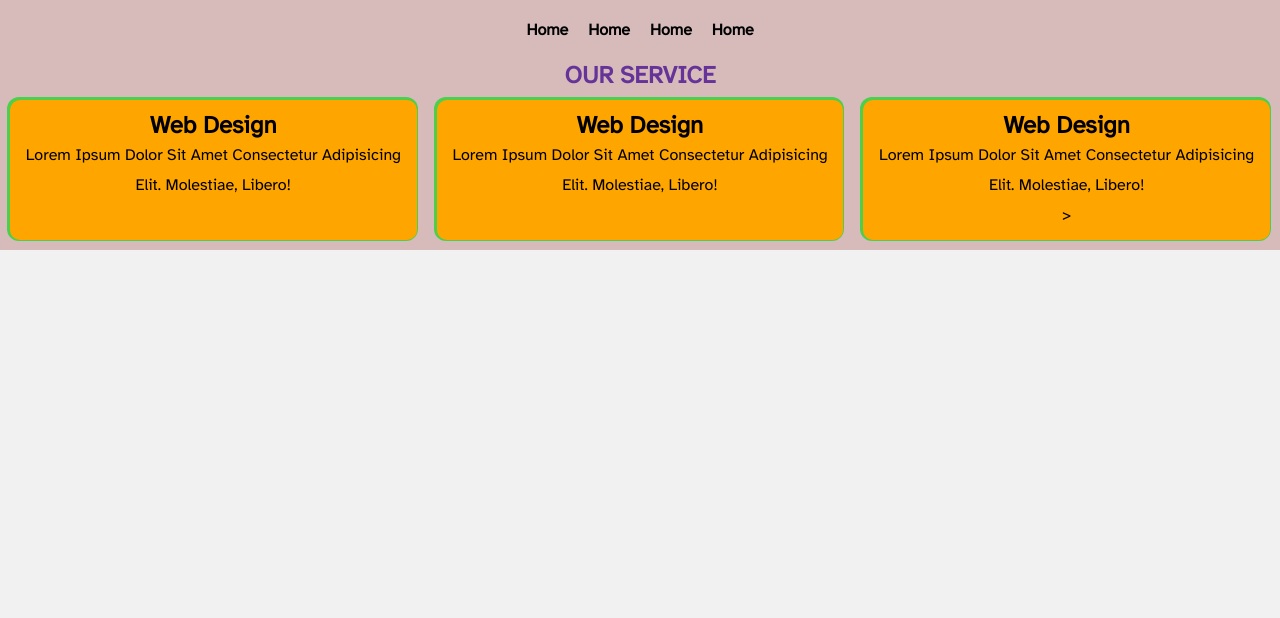
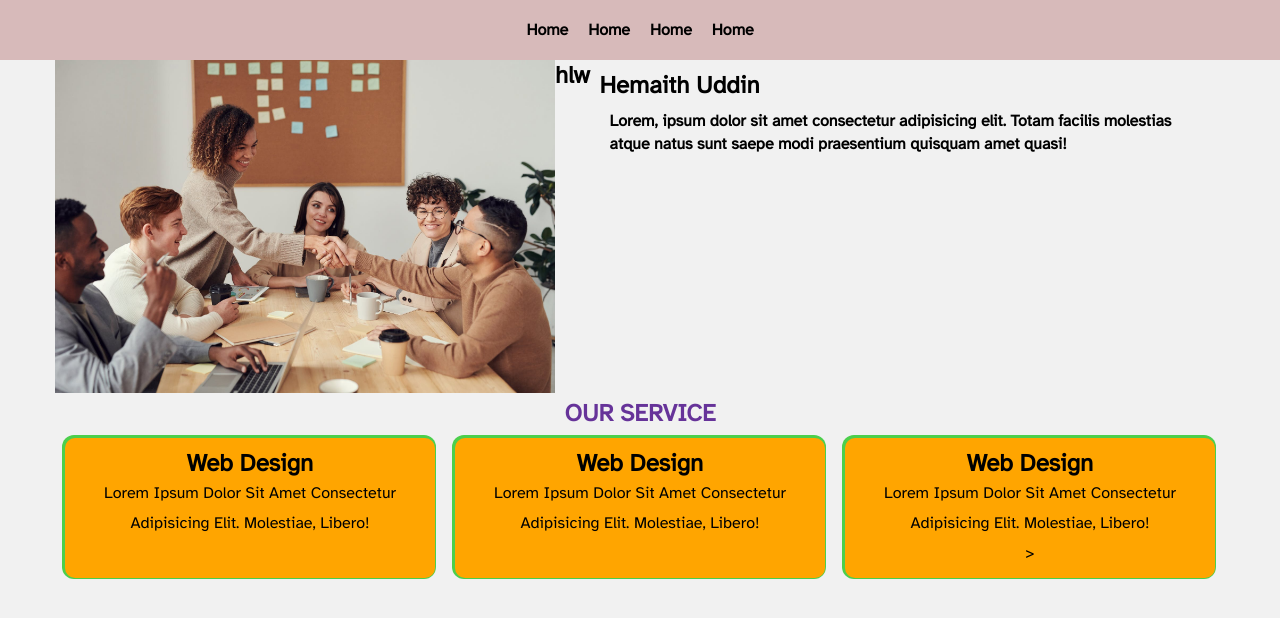
Before and after one commit to hemaiath-uddiin/simple-project, a plain HTML site: page index.html in a window 1280 px wide. Drawn offline with Linux system fonts and the light colour scheme.

Commit message:
img-change

```diff
--- a/index.html
+++ b/index.html
@@ -17,6 +17,22 @@
                <li> Home</li>
                <li> Home</li>
           </ul>
+
+     </nav>
+     <div class="container">
+          <header>
+               <div class="about_wraper">
+
+                    <div class="my_img">
+                         <img src="img/team.jpeg" alt="">
+
+                    </div>
+                    <h2>hlw</h2>
+                    <div class="title">
+                         <h2> Hemaith Uddin</h2>
+                         <p>Lorem, ipsum dolor sit amet consectetur adipisicing elit. Totam facilis molestias atque
+                              natus sunt saepe modi praesentium quisquam amet quasi!</p>
+                    </div>
 
 
                </div>
```
